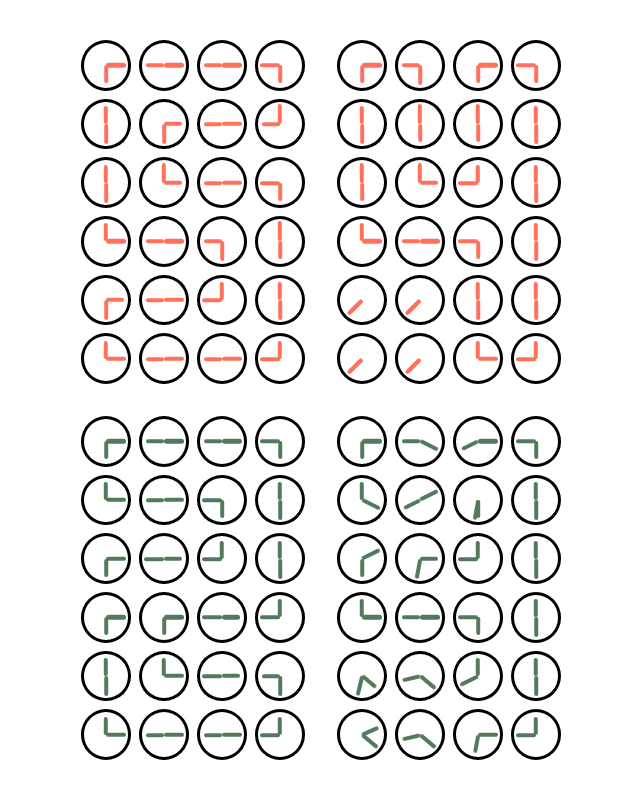
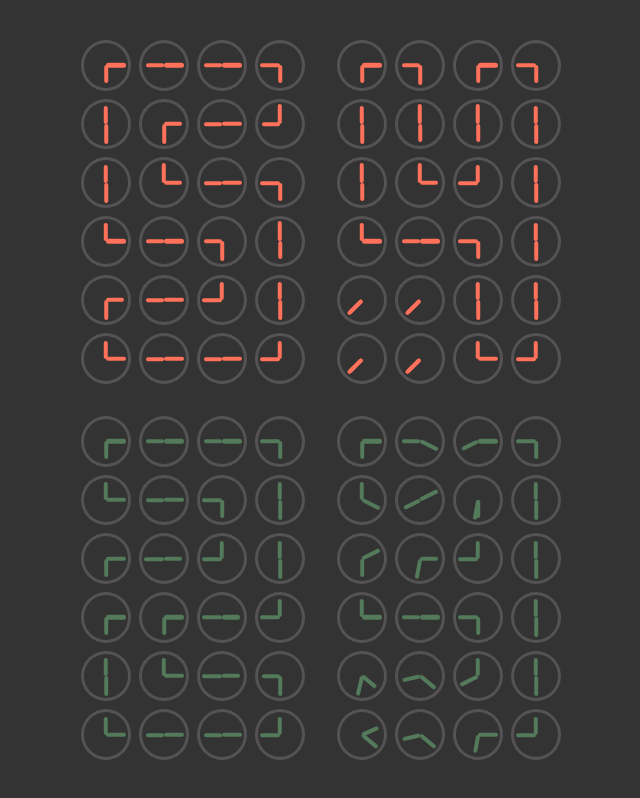
Before and after one commit to 0shuvo0/digital-analog-clock, a plain HTML site: page index.html in a window 1280 px wide. Shown: the whole page, without its empty margins (319-959 px from the left). Drawn offline with Linux system fonts and the light colour scheme.

Commit message:
Update style.css

```diff
--- a/style.css
+++ b/style.css
@@ -8,6 +8,7 @@ body{
     display: flex;
     justify-content: center;
     align-items: center;
+    background-color: #333;
 }
 
 .clocks{
@@ -17,7 +18,7 @@ body{
     gap: .5em;
 }
 .clock{
-    --clr: #000;
+    --clr: #545252;
     border: 3px solid var(--clr);
     border-radius: 50%;
     position: relative;
```
